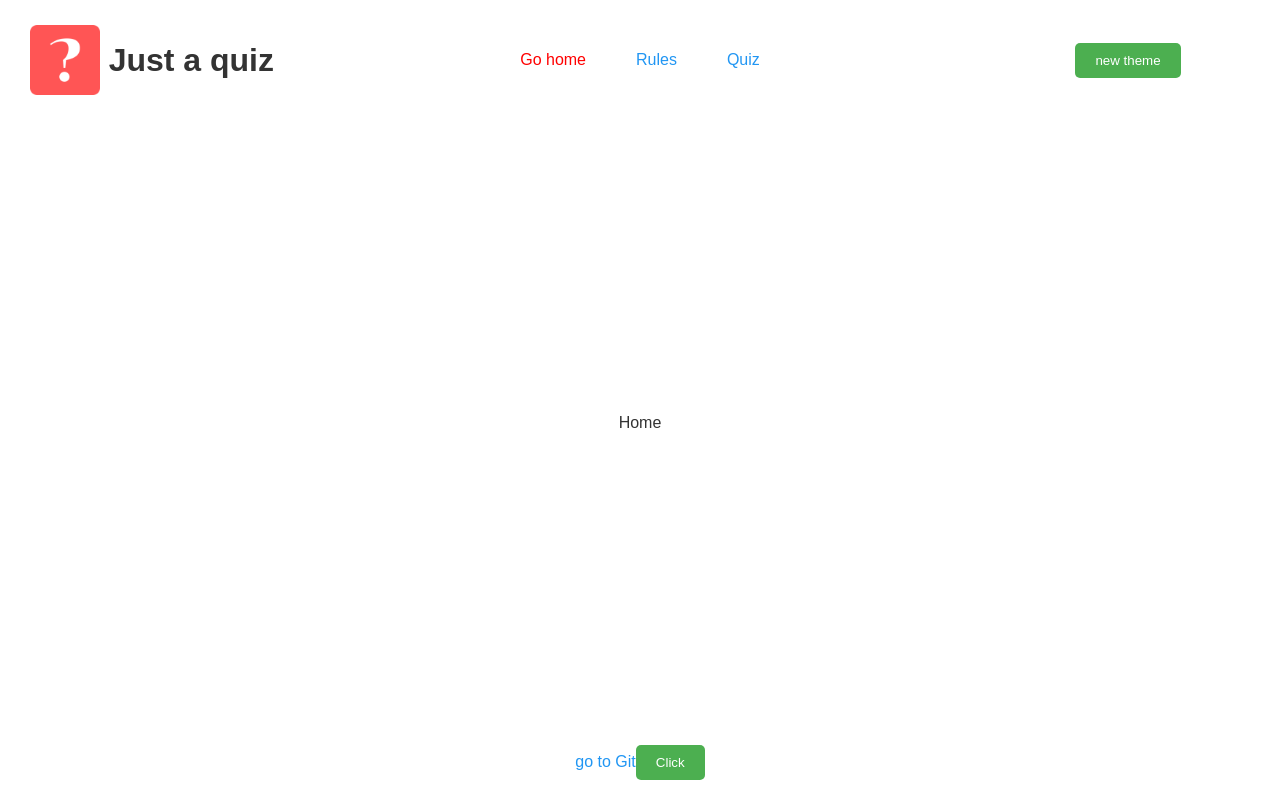
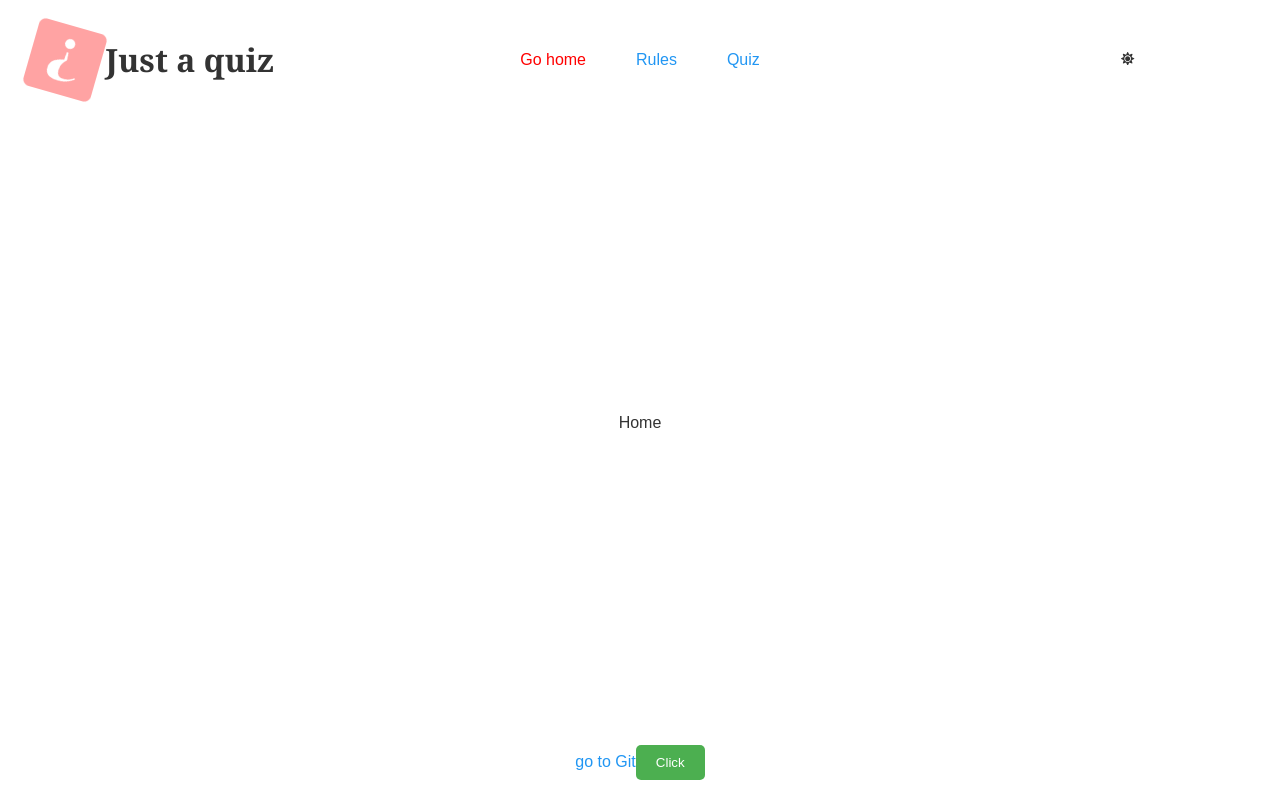
Before and after one commit to IvanovKS/just_a_quiz, a React (Create React App) app: page / in a window 1280 px wide. Built offline with nearby package versions, Linux system fonts and the light colour scheme.

Commit message:
Add icons for switcher

```diff
--- a/package.json
+++ b/package.json
@@ -6,6 +6,7 @@
     "cra-template": "1.2.0",
     "react": "^19.0.0",
     "react-dom": "^19.0.0",
+    "react-icons": "^5.4.0",
     "react-router-dom": "^7.1.5",
     "react-scripts": "5.0.1"
   },
--- a/src/components/Header.module.css
+++ b/src/components/Header.module.css
@@ -25,6 +25,7 @@
 
 .headerLeft img {
   width: 70px;
+  animation: avatarAnimation 10s infinite;
 }
 
 .headerCenter {
@@ -43,3 +44,18 @@
 .headerRight {
   flex: 0 0 20%;
 }
+
+@keyframes avatarAnimation {
+  0% {
+    transform: rotate(0deg);
+    opacity: 1;
+  }
+  50% {
+    transform: rotate(180deg);
+    opacity: 0.5;
+  }
+  100% {
+    transform: rotate(360deg);
+    opacity: 1;
+  }
+}
--- a/src/components/ThemeSwitcher.jsx
+++ b/src/components/ThemeSwitcher.jsx
@@ -1,9 +1,18 @@
-import React from 'react';
+import React, { useState } from 'react';
+import { FaSun } from 'react-icons/fa';
+import { MdOutlineDarkMode } from 'react-icons/md';
+import styles from './ThemeSwitcher.module.css';
 
 function ThemeSwitcher() {
+  const [switcher, setSwitcher] = useState(true);
   return (
     <div>
-      <button>new theme</button>
+      <button
+        className={styles.switcher}
+        onClick={() => setSwitcher(!switcher)}
+      >
+        {switcher === true ? <FaSun /> : <MdOutlineDarkMode />}
+      </button>
     </div>
   );
 }
--- /dev/null
+++ b/src/components/ThemeSwitcher.module.css
@@ -0,0 +1,10 @@
+.switcher {
+  background-color: inherit;
+  color: inherit;
+}
+
+.switcher:hover {
+  background-color: inherit;
+  color: inherit;
+  scale: 1.5;
+}
--- a/src/index.css
+++ b/src/index.css
@@ -12,6 +12,7 @@ h1 {
   font-weight: bold;
   color: var(--text-color);
   text-align: center;
+  font-family: 'Georgia', serif;
 }
 button {
   cursor: pointer;
```
Also changed, not shown: 1 other file (tests, documents, lock files or other folders).
